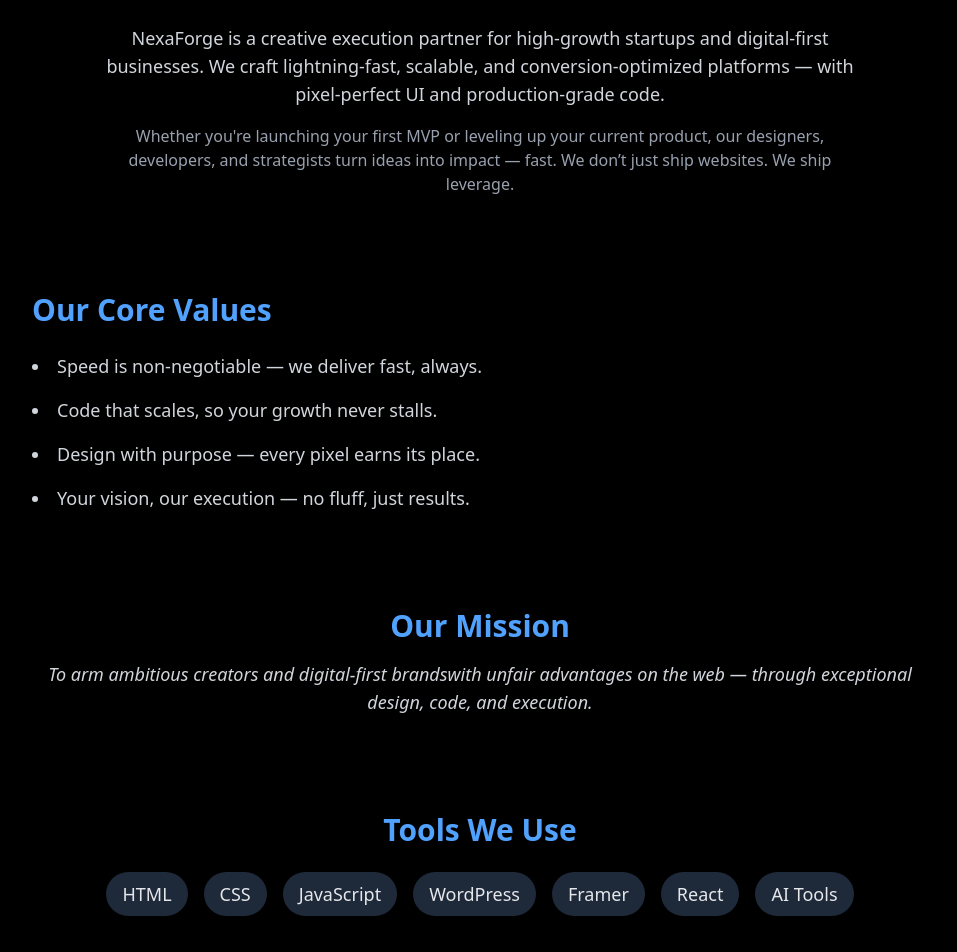
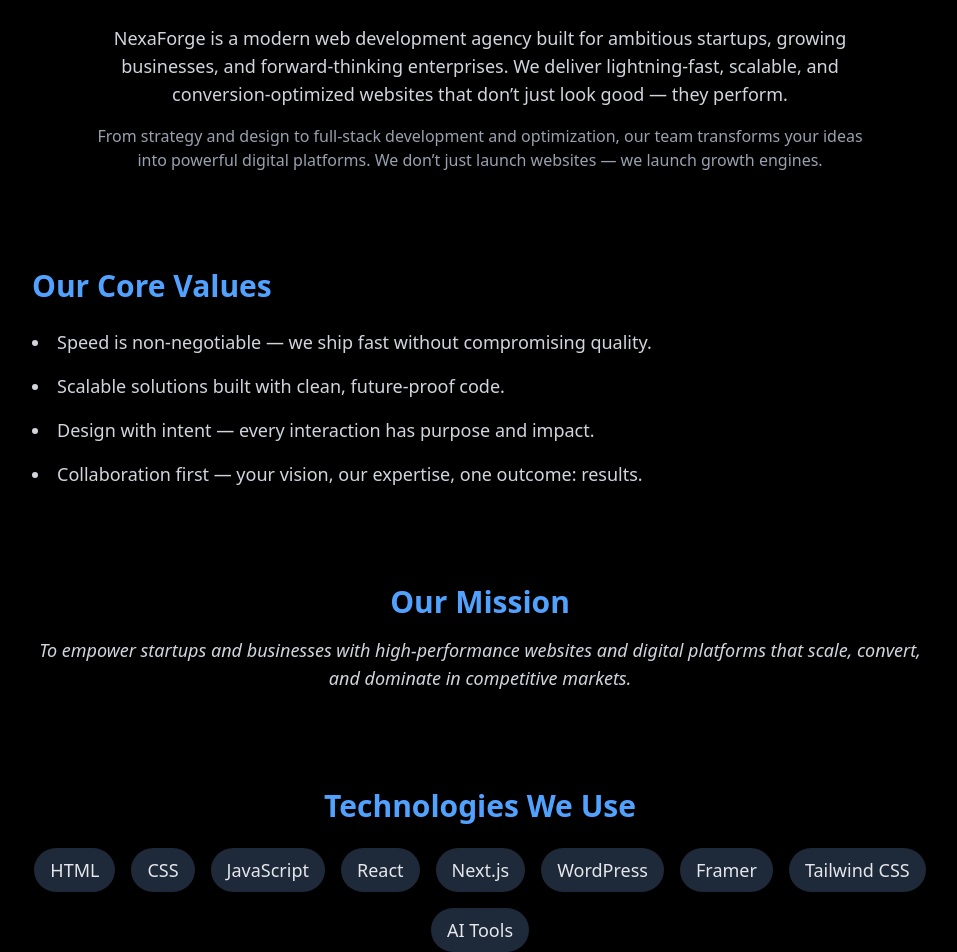
Before and after one commit to DaveInnovator/nexaforge-agency, a React (Vite) app: page /about in a window 1280 px wide. Shown: the part 260-1212 px from the top of the page, without its empty margins (160-1117 px from the left). Built offline with nearby package versions, Linux system fonts and the light colour scheme.

Commit message:
Update About.jsx

```diff
--- a/src/pages/About.jsx
+++ b/src/pages/About.jsx
@@ -2,14 +2,14 @@
 import { Helmet } from "react-helmet";
 
 const values = [
-  "Speed is non-negotiable — we deliver fast, always.",
-  "Code that scales, so your growth never stalls.",
-  "Design with purpose — every pixel earns its place.",
-  "Your vision, our execution — no fluff, just results.",
+  "Speed is non-negotiable — we ship fast without compromising quality.",
+  "Scalable solutions built with clean, future-proof code.",
+  "Design with intent — every interaction has purpose and impact.",
+  "Collaboration first — your vision, our expertise, one outcome: results.",
 ];
 
 const tools = [
-  "HTML", "CSS", "JavaScript", "WordPress", "Framer", "React", "AI Tools"
+  "HTML", "CSS", "JavaScript", "React", "Next.js", "WordPress", "Framer", "Tailwind CSS", "AI Tools"
 ];
 
 export default function About() {
@@ -17,15 +17,15 @@
     <section className="pt-20 mt-15 px-6 py-24 bg-black text-white text-center space-y-24">
       {/* SEO */}
       <Helmet>
-        <title>About NexaForge – Your Elite Web Launch Partner</title>
+        <title>About NexaForge – Modern Web Development Agency</title>
         <meta
           name="description"
-          content="Discover NexaForge's mission, values, and why we’re obsessed with building fast, bold, and scalable websites for modern startups."
+          content="Learn about NexaForge's mission, values, and expertise in building fast, scalable, and conversion-driven websites for startups and businesses."
         />
-        <meta property="og:title" content="About NexaForge – Your Elite Web Launch Partner" />
+        <meta property="og:title" content="About NexaForge – Modern Web Development Agency" />
         <meta
           property="og:description"
-          content="We’re a web agency built for builders — lean, modern, and obsessed with quality."
+          content="We’re a web agency obsessed with speed, scalability, and flawless execution — helping startups and businesses thrive online."
         />
         <meta property="og:image" content="https://nexaforge.pxxl.click/social-preview.png" />
       </Helmet>
@@ -40,10 +40,12 @@
       >
         <h2 className="text-4xl font-bold mb-6">Who We Are</h2>
         <p className="text-gray-300 text-lg mb-4">
-          NexaForge is a creative execution partner for high-growth startups and digital-first businesses. We craft lightning-fast, scalable, and conversion-optimized platforms — with pixel-perfect UI and production-grade code.
+          NexaForge is a modern web development agency built for ambitious startups, growing businesses, and forward-thinking enterprises.
+          We deliver lightning-fast, scalable, and conversion-optimized websites that don’t just look good — they perform.
         </p>
         <p className="text-gray-400">
-          Whether you're launching your first MVP or leveling up your current product, our designers, developers, and strategists turn ideas into impact — fast. We don’t just ship websites. We ship leverage.
+          From strategy and design to full-stack development and optimization, our team transforms your ideas into
+          powerful digital platforms. We don’t just launch websites — we launch growth engines.
         </p>
       </motion.div>
 
@@ -81,7 +83,7 @@
       >
         <h3 className="text-3xl font-semibold mb-4 text-blue-400">Our Mission</h3>
         <p className="text-gray-300 text-lg italic">
-          To arm ambitious creators and digital-first brandswith unfair advantages on the web — through exceptional design, code, and execution.
+          To empower startups and businesses with high-performance websites and digital platforms that scale, convert, and dominate in competitive markets.
         </p>
       </motion.div>
 
@@ -93,7 +95,7 @@
         viewport={{ once: true }}
         className="max-w-4xl mx-auto text-center"
       >
-        <h3 className="text-3xl font-semibold mb-6 text-blue-400">Tools We Use</h3>
+        <h3 className="text-3xl font-semibold mb-6 text-blue-400">Technologies We Use</h3>
         <div className="flex flex-wrap justify-center gap-4 text-lg text-gray-200">
           {tools.map((tool, i) => (
             <motion.span
@@ -119,7 +121,7 @@
         className="max-w-3xl mx-auto"
       >
         <h2 className="text-2xl font-extrabold text-blue-400">
-          We don’t just build websites — we build the infrastructure for your business to grow, scale, and dominate.
+          We don’t just build websites — we build the digital infrastructure that powers growth.
         </h2>
       </motion.div>
     </section>
```
